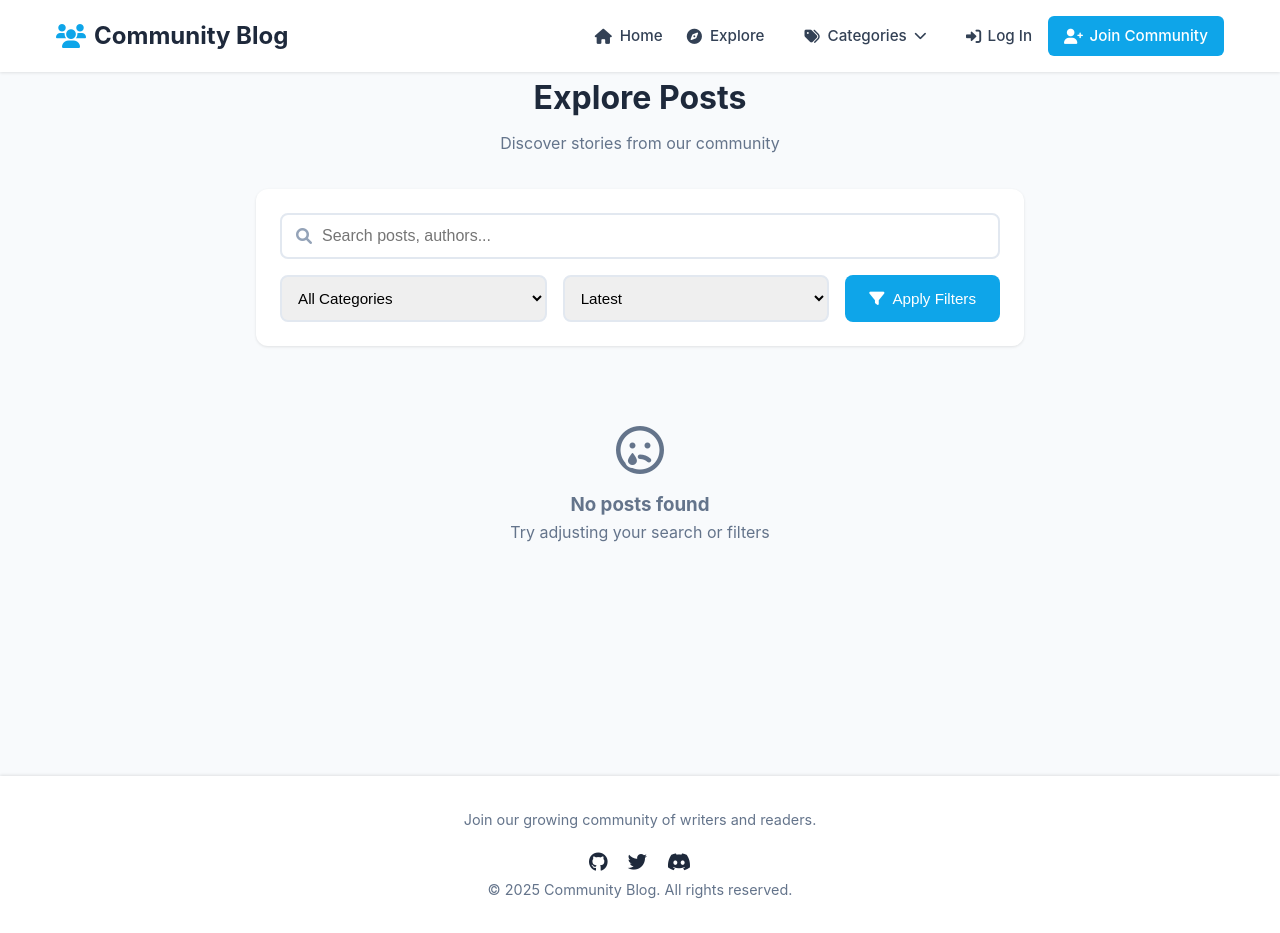
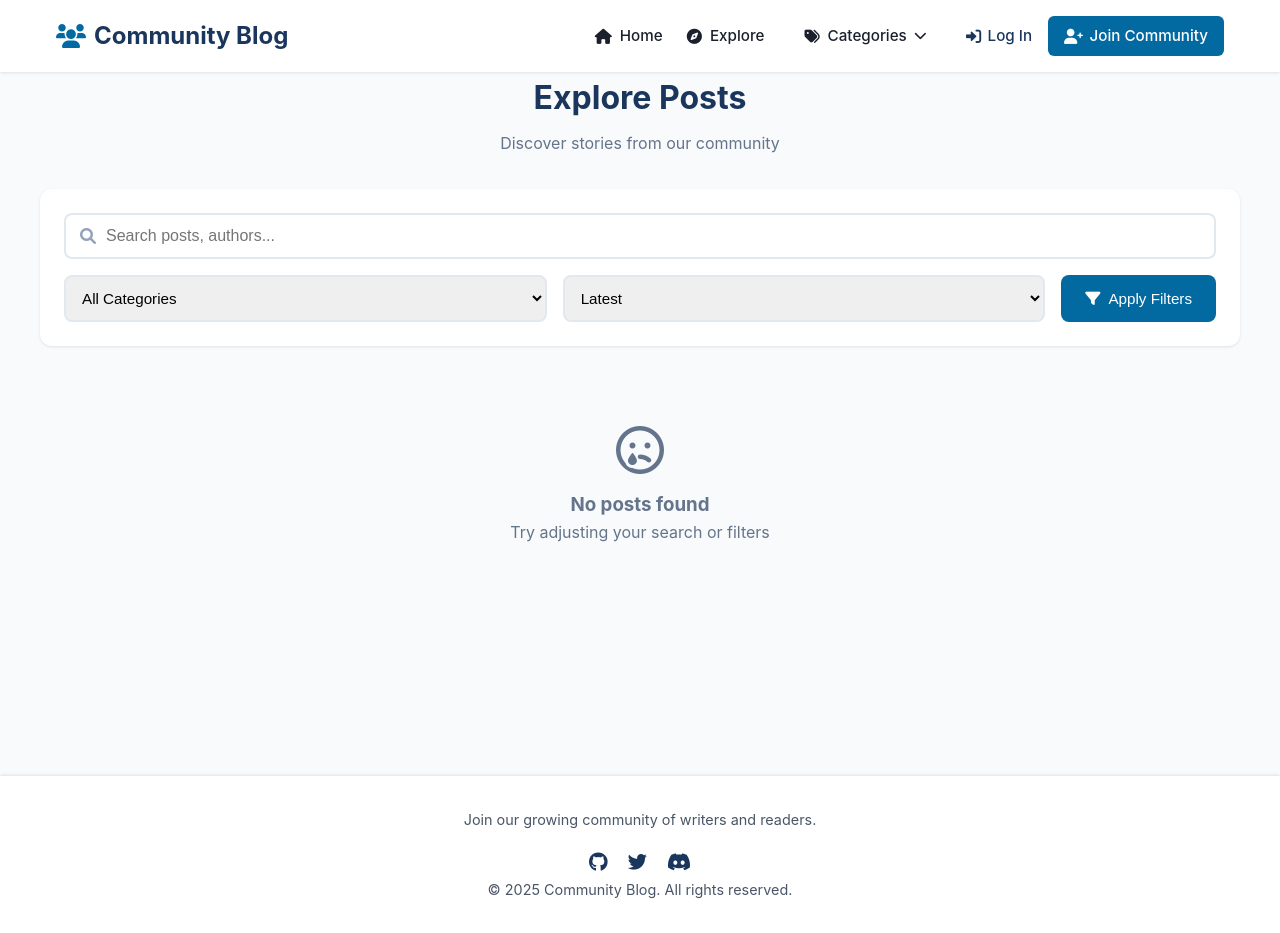
Before and after one commit to deetonn/Capstone, a Django app: page /blog/explore/ in a window 1280 px wide. Run offline with Django 4.2, Linux system fonts and the light colour scheme; data comes from the database, SQL or seed files in the repository; data that the repository does not hold is empty.

Commit message:
Contrast & Correct usage of blocks
The styles and scripts are now in their own block and appended to the
base accordingly.

What a horrid system this is.

```diff
--- a/blog/templates/blog/categories.html
+++ b/blog/templates/blog/categories.html
@@ -18,7 +18,9 @@
         {% endfor %}
     </div>
 </div>
+{% endblock %}
 
+{% block styles %}
 <style>
     .categories-page {
         padding: 2rem 1rem;
--- a/blog/templates/blog/explore.html
+++ b/blog/templates/blog/explore.html
@@ -131,7 +131,9 @@
         {% endfor %}
     </div>
 </div>
+{% endblock %}
 
+{% block styles %}
 <style>
     .explore-container {
         max-width: 800px;
--- a/blog/templates/blog/my_drafts.html
+++ b/blog/templates/blog/my_drafts.html
@@ -59,7 +59,9 @@
         </div>
     {% endif %}
 </div>
+{% endblock %}
 
+{% block styles %}
 <style>
     .drafts-container {
         max-width: 800px;
@@ -197,7 +199,9 @@
         margin-bottom: 1.5rem;
     }
 </style>
+{% endblock %}
 
+{% block scripts %}
 <script>
     async function publishPost(slug) {
         if (confirm('Are you sure you want to publish this post?')) {
--- a/blog/templates/blog/post_confirm_delete.html
+++ b/blog/templates/blog/post_confirm_delete.html
@@ -19,7 +19,9 @@
         </div>
     </form>
 </div>
+{% endblock %}
 
+{% block styles %}
 <style>
     .delete-confirmation {
         max-width: 500px;
--- a/blog/templates/blog/post_delete.html
+++ b/blog/templates/blog/post_delete.html
@@ -21,7 +21,9 @@
         </div>
     </div>
 </div>
+{% endblock %}
 
+{% block styles %}
 <style>
     .delete-confirmation {
         display: flex;
--- a/blog/templates/blog/post_detail.html
+++ b/blog/templates/blog/post_detail.html
@@ -99,7 +99,9 @@
         </div>
     </section>
 </article>
+{% endblock %}
 
+{% block styles %}
 <style>
     .post-detail {
         max-width: 800px;
@@ -468,7 +470,9 @@
         transition: opacity 0.3s ease;
     }
 </style>
+{% endblock %}
 
+{% block scripts %}
 <script>
     function editComment(commentId) {
         const commentDiv = document.getElementById(`comment-${commentId}`);
--- a/blog/templates/blog/post_form.html
+++ b/blog/templates/blog/post_form.html
@@ -84,7 +84,9 @@
         </div>
     </form>
 </div>
+{% endblock %}
 
+{% block styles %}
 <style>
     .post-form-container {
         max-width: 800px;
--- a/blog/templates/blog/post_list.html
+++ b/blog/templates/blog/post_list.html
@@ -50,7 +50,9 @@
             </div>
         {% endif %}
     </div>
+{% endblock %}
 
+{% block styles %}
     <style>
         .posts-container {
             max-width: 800px;
--- a/blog/templates/blog/profile.html
+++ b/blog/templates/blog/profile.html
@@ -112,6 +112,10 @@
     </div>
 </div>
 
+{% endblock %}
+
+
+{% block styles %}
 <style>
     .profile-page {
         max-width: var(--container-width);
--- a/blog/templates/registration/register.html
+++ b/blog/templates/registration/register.html
@@ -37,6 +37,9 @@
         Already have an account? <a href="{% url 'login' %}">Login here</a>
     </p>
 </div>
+{% endblock %}
+
+{% block styles %}
 
 <style>
     .auth-form {
--- a/templates/base.html
+++ b/templates/base.html
@@ -7,11 +7,14 @@
     <link rel="stylesheet" href="https://cdnjs.cloudflare.com/ajax/libs/font-awesome/6.0.0/css/all.min.css">
     <style>
         :root {
-            --primary-color: #1e293b;
-            --secondary-color: #0ea5e9;
+            --primary-color: #1a365d;
+            --secondary-color: #0369a1;
             --background-color: #f8fafc;
-            --text-color: #334155;
+            --text-color: #1a202c;
+            --link-hover: #034c81;
             --container-width: 1200px;
+            --error-color: #dc2626;
+            --success-color: #15803d;
         }
 
         * {
@@ -93,7 +96,7 @@
         }
 
         nav a:hover {
-            color: var(--secondary-color);
+            color: var(--link-hover);
         }
 
         .create-post-btn {
@@ -109,7 +112,7 @@
         }
 
         .create-post-btn:hover {
-            background: #0284c7;
+            background: var(--link-hover);
             transform: translateY(-1px);
         }
 
@@ -183,7 +186,7 @@
         }
 
         .btn-login {
-            color: var(--text-color);
+            color: var(--primary-color);
             display: flex;
             align-items: center;
             gap: 0.4rem;
@@ -200,7 +203,7 @@
         }
 
         .btn-register:hover {
-            background: #0284c7;
+            background: var(--link-hover);
             transform: translateY(-1px);
         }
 
@@ -208,7 +211,7 @@
             background-color: white;
             padding: 2rem 1rem;
             text-align: center;
-            color: #64748b;
+            color: #4a5568;
             font-size: 0.9rem;
             box-shadow: 0 -1px 3px rgba(0, 0, 0, 0.1);
         }
@@ -230,7 +233,7 @@
         }
 
         .social-links a:hover {
-            color: var(--secondary-color);
+            color: var(--link-hover);
         }
 
         @media (max-width: 768px) {
@@ -336,7 +339,7 @@
         }
 
         .post-count {
-            color: #64748b;
+            color: #4a5568;
             font-size: 0.8rem;
         }
 
@@ -446,7 +449,7 @@
         }
 
         .mobile-menu-btn:hover {
-            color: var(--secondary-color);
+            color: var(--link-hover);
         }
 
         @media (max-width: 768px) {
@@ -536,6 +539,22 @@
                 display: none !important;
             }
         }
+
+        .help-text, .meta-text {
+            color: #4a5568;
+        }
+
+        .status-badge.published {
+            background: #dcfce7;
+            color: var(--success-color);
+        }
+
+        .status-badge.draft {
+            background: #f1f5f9;
+            color: #475569;
+        }
+
+        {% block styles %}{% endblock %}
     </style>
 </head>
 <body>
@@ -698,6 +717,8 @@
                 menuIcon.classList.add('fa-bars');
             }
         });
+
+        {% block scripts %}{% endblock %}
     </script>
 </body>
 </html>
--- a/templates/registration/login.html
+++ b/templates/registration/login.html
@@ -40,7 +40,9 @@
         <p><a href="#">Forgot your password?</a></p>
     </div>
 </div>
+{% endblock %}
 
+{% block styles %}
 <style>
     .auth-form {
         max-width: 400px;
```
